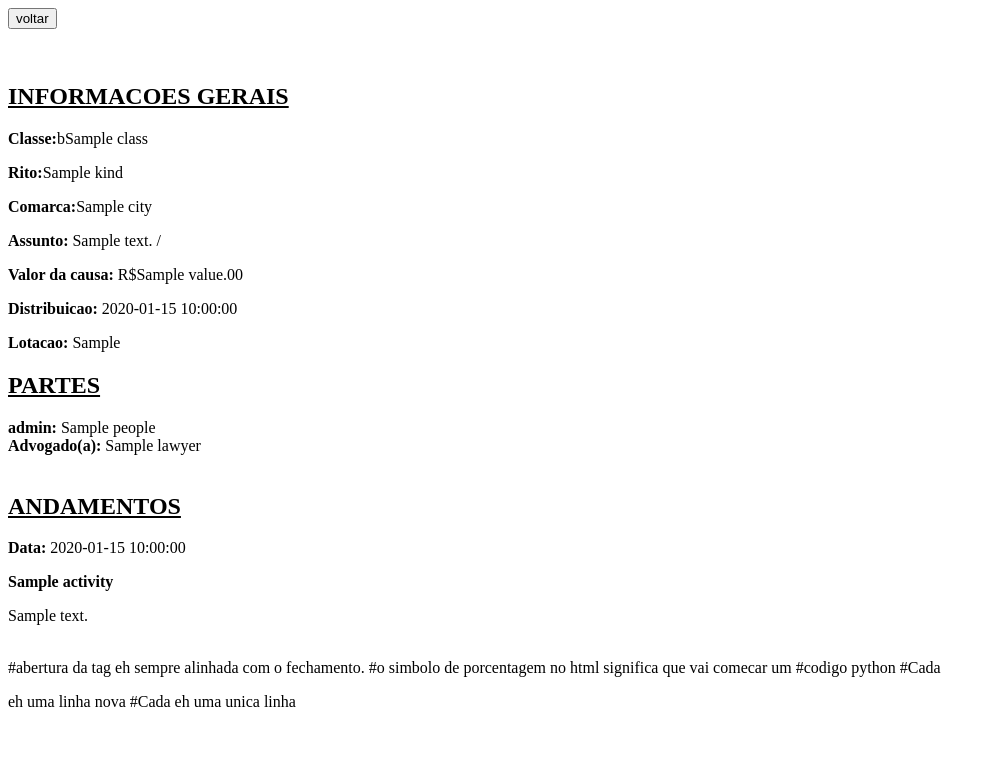
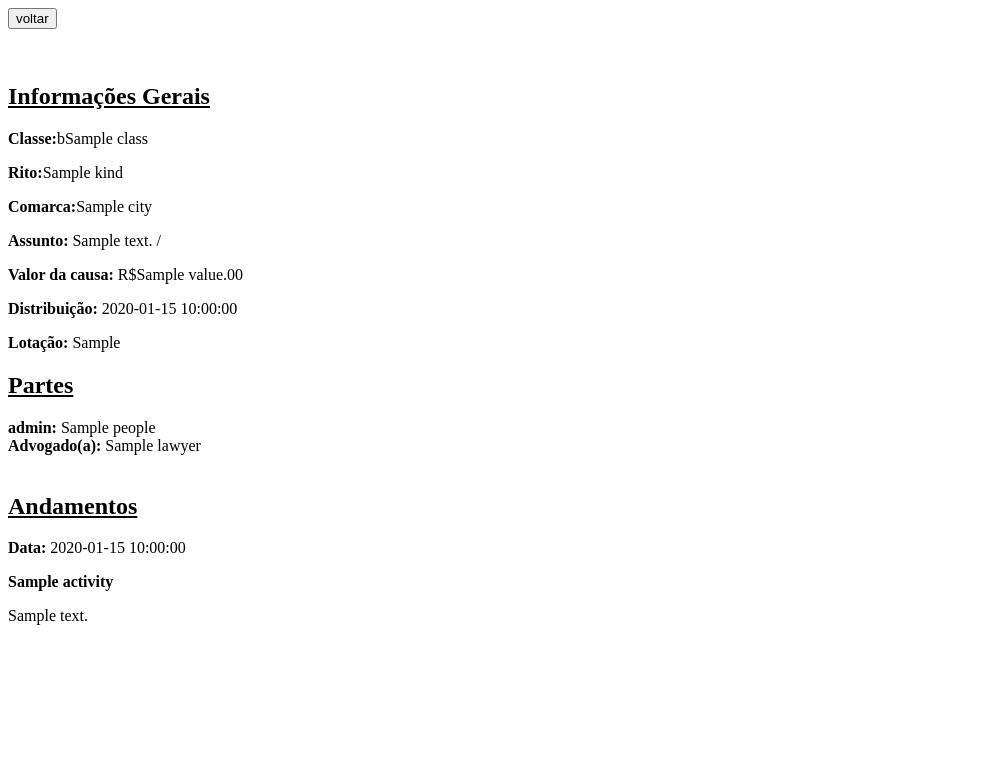
Before and after one commit to maripnascimento/tucujuris, a Flask app: template templates/result.html in a window 1280 px wide. Shown: the top 783 px of the page, without its empty margins (0-996 px from the left). Run offline with Flask 2, Linux system fonts and the light colour scheme; the template is opened without the code that fills it: most values are stand-ins (such as "Sample title", 1, 10 or a date in 2020); parts of the project's set-up code (start-up, migrations or seed data) failed here and were passed over.

Commit message:
Update result.html

```diff
--- a/templates/result.html
+++ b/templates/result.html
@@ -1,6 +1,6 @@
 <html>
 	<head>
-		<title>crawler tucujuris</title>
+		<title>Busca Tucujuris</title>
 	</head>
 	<div>
 		<form method='get'action='/'>
@@ -10,7 +10,7 @@
 	</div>
 	<div>
 		{% block list %}
-		<h2><u>INFORMACOES GERAIS</u></h2>
+		<h2><u>Informações Gerais</u></h2>
 		<p><b>Classe:</b>b{{lawsuit['basic_info']['class']}}</p>
 		<p><b>Rito:</b>{{lawsuit['basic_info']['kind']}}</p>
 		<p><b>Comarca:</b>{{lawsuit['basic_info']['city']}}</p>
@@ -21,10 +21,10 @@
 			{% endfor %}
 		</tr>
 		<p><b>Valor da causa:</b> R${{lawsuit['basic_info']['value']}}.00</p>
-		<p><b>Distribuicao:</b> {{lawsuit['basic_info']['date']}}</p>
-		<p><b>Lotacao:</b> {{lawsuit['basic_info']['court_section']}}</p>
+		<p><b>Distribuição:</b> {{lawsuit['basic_info']['date']}}</p>
+		<p><b>Lotação:</b> {{lawsuit['basic_info']['court_section']}}</p>
 	</div>
-		<h2><u>PARTES</u></h2>
+		<h2><u>Partes</u></h2>
 		{% for people in lawsuit['related_people'] %}
 			<tr>
 				<td><b>{{people['role']}}: </b></td>
@@ -35,7 +35,7 @@
 				<br>
 			</tr>
 		{% endfor %}
-		<h2><u>ANDAMENTOS</u></h2>
+		<h2><u>Andamentos</u></h2>
 		{% for activity in lawsuit['activity_list'] %}
 			<div>
 				<p><b>Data:</b> {{activity['date']}}</p>
@@ -47,9 +47,3 @@
 	{% endblock %}
 
 </html>
-
-#abertura da tag eh sempre alinhada com o fechamento.
-#o simbolo de porcentagem no html significa que vai comecar um
-#codigo python
-#Cada <p> eh uma linha nova
-#Cada <tr> eh uma unica linha
```
